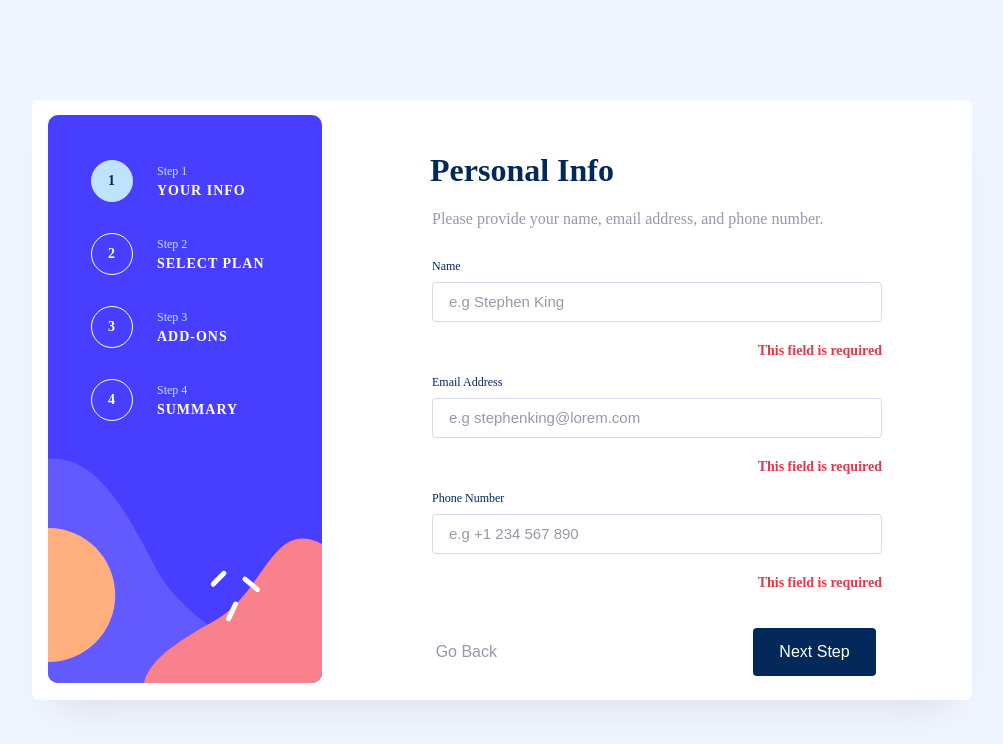
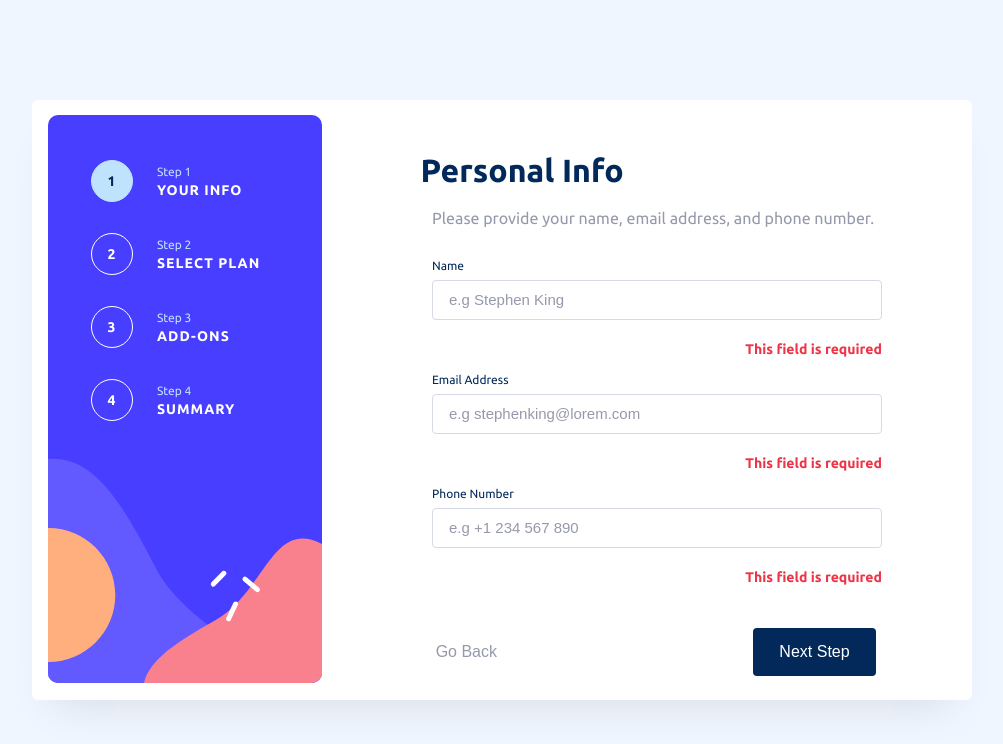
Before and after one commit to TomasScerbak/multistep-form, a React (Create React App) app: page / in a window 1280 px wide. Shown: the top 744 px of the page, without its empty margins (138-1141 px from the left). Built offline with nearby package versions, Linux system fonts and the light colour scheme.

Commit message:
fixed issue with font family variable in index css

```diff
--- a/src/index.css
+++ b/src/index.css
@@ -27,7 +27,7 @@ html {
   --alabaster: hsl(231, 100%, 99%);
   --white: hsl(0, 0%, 100%);
 
-  --ff-ubuntu: font-family: 'Ubuntu', sans-serif;
+  --ff-ubuntu: "Ubuntu", sans-serif;
 }
 
 body {
```
